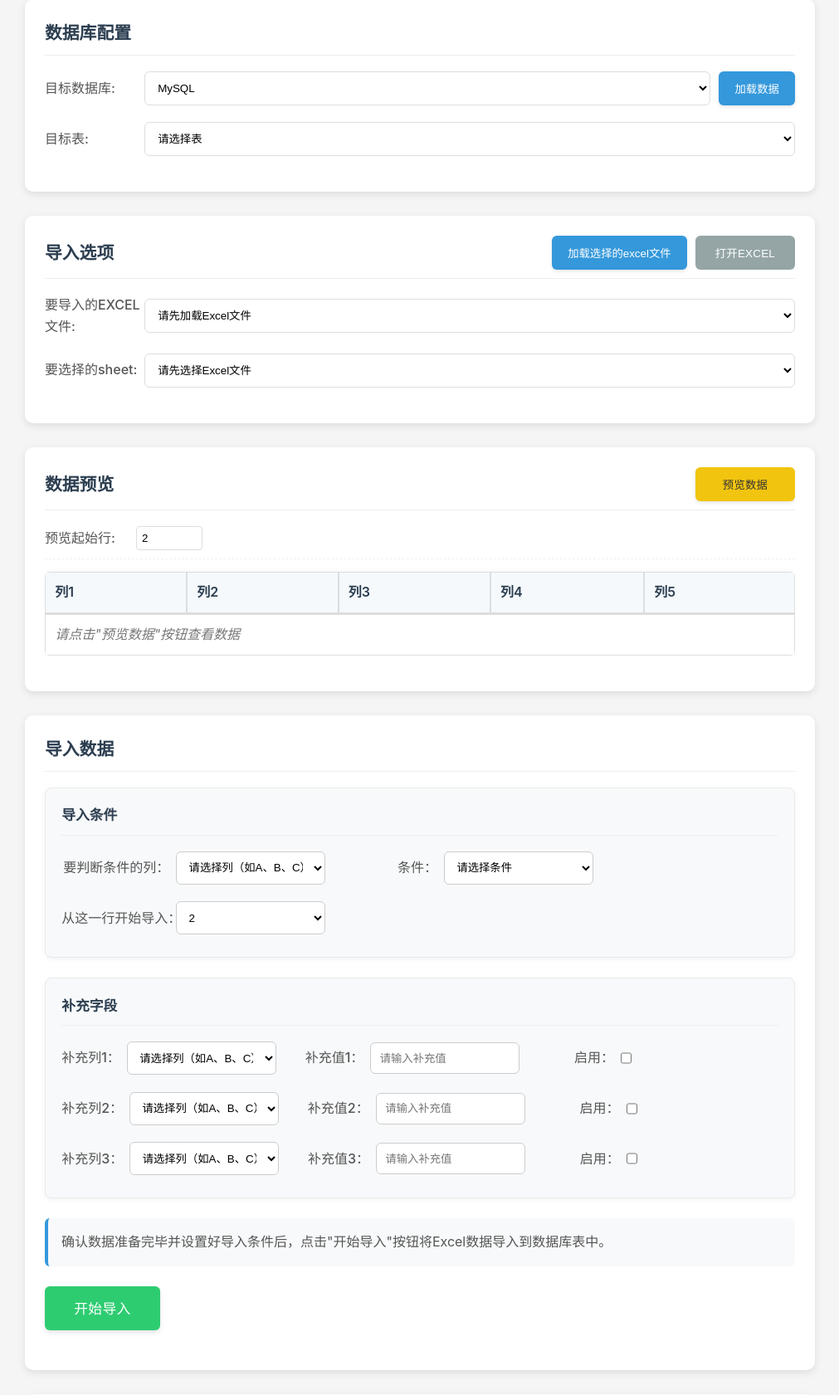
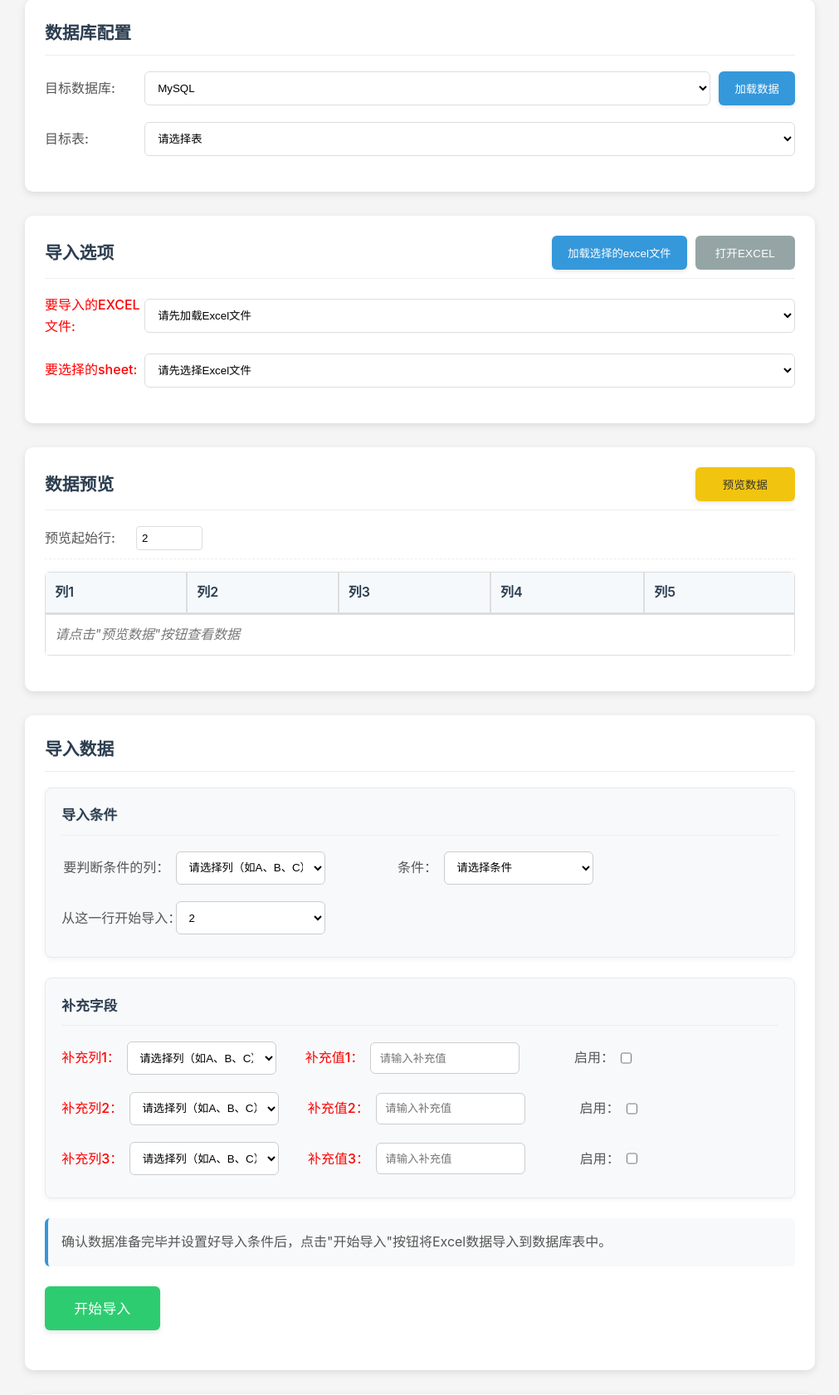
Before and after one commit to tsxxdw/AuditDataAnalysis, a Flask app: page /index_import in a window 1280 px wide. Shown: the part 479-2160 px from the top of the page at 83% size, without its empty margins (134-1145 px from the left). Run offline with Flask 3, Linux system fonts and the light colour scheme; parts of the project's set-up code (start-up, migrations or seed data) failed here and were passed over.

Commit message:
帮我把“要导入的EXCEL文件:”、“要选择的sheet:”、“补充列1：”、“补充值1：”、“补充列2：”、“补充值2：”、“补充列3：”、“补充值3：” 这些文字的字体颜色变成红色（就只是颜色变化，跟必填没有任何关系），对应的下拉框或者输入框不用任何修改

```diff
--- a/static/css/index_import.css
+++ b/static/css/index_import.css
@@ -997,3 +997,15 @@
 .field-header-row th:hover {
     background-color: #e2e6ea;
 }
+
+/* 添加红色标签的样式 */
+.form-group label[for="excel-file-select"],
+.form-group label[for="sheet-select"],
+.supplement-item label[for="supplement-column-select-1"],
+.supplement-item label[for="supplement-column-select-2"],
+.supplement-item label[for="supplement-column-select-3"],
+.supplement-value-item label[for="supplement-value-1"],
+.supplement-value-item label[for="supplement-value-2"],
+.supplement-value-item label[for="supplement-value-3"] {
+    color: #ff0000;
+}
```
